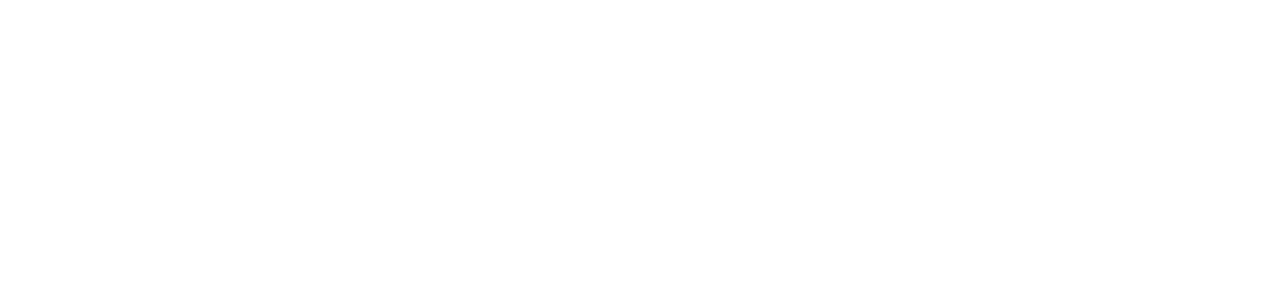
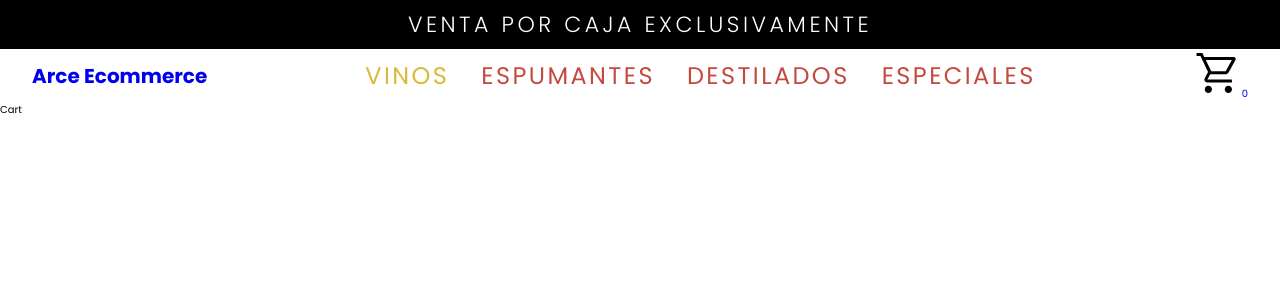
Before and after one commit to arceprogramando/primer_proyecto_react_coderhouse, a React (Vite) app: page /cart in a window 1280 px wide. Before the commit this address had no page. Shown: the top 300 px of the page. Built offline with nearby package versions, Linux system fonts and the light colour scheme.

Commit message:
subida con error de navegacion sin actualizar

```diff
--- a/src/App.jsx
+++ b/src/App.jsx
@@ -3,6 +3,7 @@
 import ItemListContainer from "./components/ItemListContainer/ItemListContainer";
 import Welcome from "./components/Welcome/Welcome";
 import ItemDetailContainer from "./components/ItemDetailContainer/ItemDetailContainer";
+import Cart from "./components/Cart/Cart";
 const App = () => {
   return (
     <>
@@ -14,6 +15,7 @@
           <Route exact path="/catalogue" element={<ItemListContainer />} />
           <Route exact path="/category/:category" element={<ItemListContainer />} />
           <Route exact path="/item/:id" element={<ItemDetailContainer />} />
+          <Route exact path="/cart" element={<Cart />} />
         </Routes>
       </BrowserRouter>
     </>
--- /dev/null
+++ b/src/components/Cart/Cart.jsx
@@ -0,0 +1,9 @@
+import React from 'react'
+
+const Cart = () => {
+    return (
+        <div>Cart</div>
+    )
+}
+
+export default Cart
--- a/src/components/ItemListContainer/ItemList/Item/Item.jsx
+++ b/src/components/ItemListContainer/ItemList/Item/Item.jsx
@@ -11,7 +11,7 @@
           <img src={vino.url}></img>
           <button>
             <Link to={`/item/${vino.id}`}>
-              <img src="./information.svg" className="more-information"></img>
+              <img src="/information.svg" className="more-information"></img>
             </Link>
           </button>
         </div>
--- a/src/components/NavBar/NavBar.jsx
+++ b/src/components/NavBar/NavBar.jsx
@@ -38,9 +38,9 @@
             </li>
           </ul>
         </nav>
-        <link to={"/cart"}>
+        <Link to={"/cart"}>
           <CartWidget />
-        </link>
+        </Link>
       </header>
     </>
   );
```
Also changed, not shown: src/contexts/ShoppingCartContext.jsx (deleted, +0 -12 lines).
